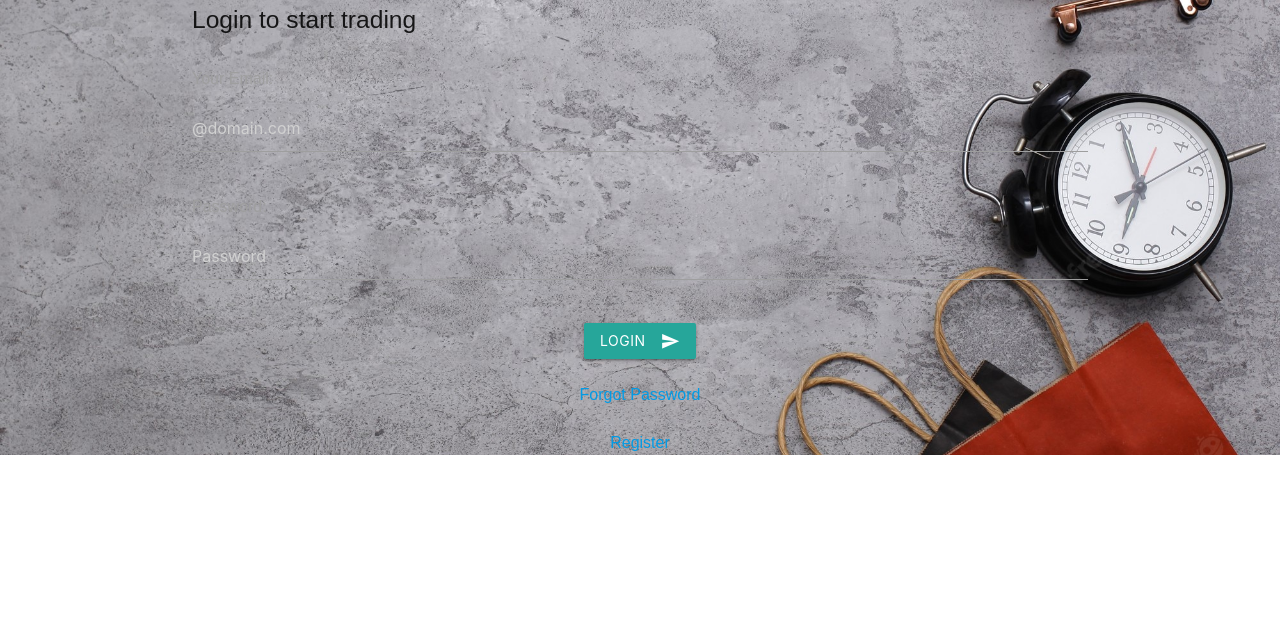
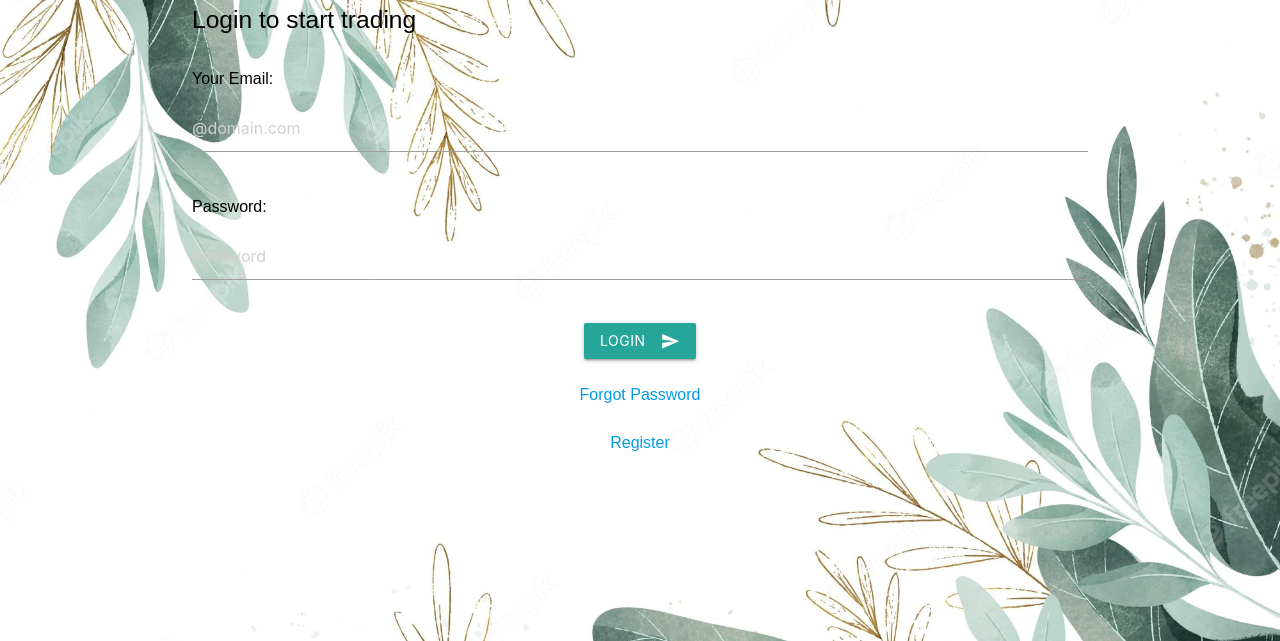
Before and after one commit to Team-1-SIT725/SIT725-T3-2022-Team1_Repo, a website: page public/login.html in a window 1280 px wide. Shown: the part 159-800 px from the top of the page. Drawn offline with nearby package versions, Linux system fonts and the light colour scheme.

Commit message:
addbgimg

```diff
--- a/public/css/profile.css
+++ b/public/css/profile.css
@@ -1,7 +1,17 @@
-body{
+/* body{
     margin-top:20px;
     background:#f8f8f8
-}
+} */
+
+body {
+    margin-top:20px;
+    font-family: Arial, Helvetica, sans-serif;
+    /* background-color: white; */
+    font-size: 16px;
+    color: black;
+    background-image: url("images/background.jpg");
+    background-size: 100%;
+  }
 .heightSet {
     max-height: 127px;
 }
--- a/public/css/styles.css
+++ b/public/css/styles.css
@@ -1,14 +1,25 @@
-body {
+/* body {
     font-family: Arial, Helvetica, sans-serif;
     background-color: white;
     font-size: 16px;
     background-image: url("images/background.jpg");
-}
+} */
 
+/* body {
+  font-family: Arial, Helvetica, sans-serif;
+
+  font-size: 16px;
+  color: black;
+  background-image: url("images/background.jpg");
+  background-size: 100%;
+} */
 
 .form-group{
     font-family: Arial, Helvetica, sans-serif;
     font-size: 16px;
+}
+.form-label{
+  color: black;
 }
 
 .navbar-size {
--- a/public/login.html
+++ b/public/login.html
@@ -22,14 +22,17 @@
     <!-- Custom Style Sheet-->
     <link rel="stylesheet" href="css/styles.css">
 <style>
-    .background{
-  background-image: url("images/background.jpg");
-  width: auto;
-  height: 100%;
-  background-position: center;
-  background-repeat: no-repeat;
-  background-size: cover;
+body {
+  font-family: Arial, Helvetica, sans-serif;
+  /* background-color: white; */
+  font-size: 16px;
+  color: black;
+  background-color: #dad6d6;
+  background-image: url("images/welcome.webp");
+  background-size: 100%;
 }
+
+
 </style>
 </head>
 
@@ -46,13 +49,13 @@
             <br>
 
             <div class="form-group row">
-                <label for="email">Your Email:</label>
+                <label for="email" class="form-label">Your Email:</label>
                 <div class="input-field col-lg-10">
                     <input type="text" class="form-control validate" data-error="unaccepted input" id="email" placeholder="@domain.com" name="email" required>
                 </div>
             </div>
             <div class="form-group row">
-                <label for="password">Password:</label>
+                <label for="password"  class="form-label">Password:</label>
                 <div class="input-field col-lg-10">
                     <input type="password" class="form-control validate" data-error="unaccepted input" id="password" placeholder="Password"
                         name="password" required>
```
Also changed, not shown: DBconnect.js (+9 -9 lines), public/Search.html (+12 -2 lines), public/chat.html (+12 -1 lines), public/createAcc.html (+12 -0 lines), public/emailverification.html (+12 -0 lines), public/forgotpassword.html (+13 -2 lines), public/index.html (+13 -10 lines), public/profile.html (+12 -0 lines), public/register.html (+16 -5 lines), public/images/bgimg.jfif (added), public/images/bgimg.jpg (added), public/images/chat.png (added), public/images/search.jpg (added), public/images/search.webp (added), 2 more files.
